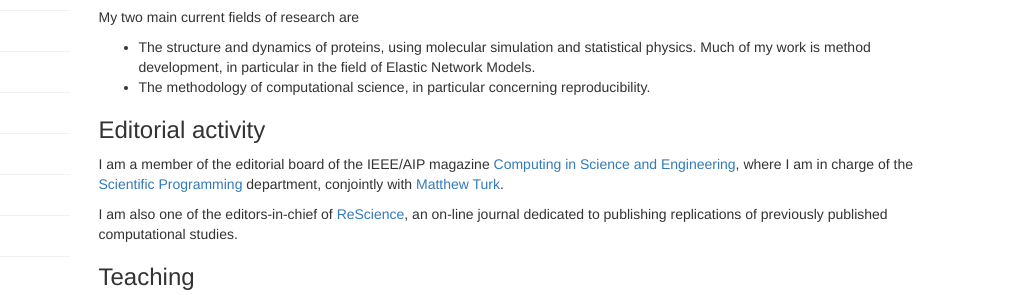
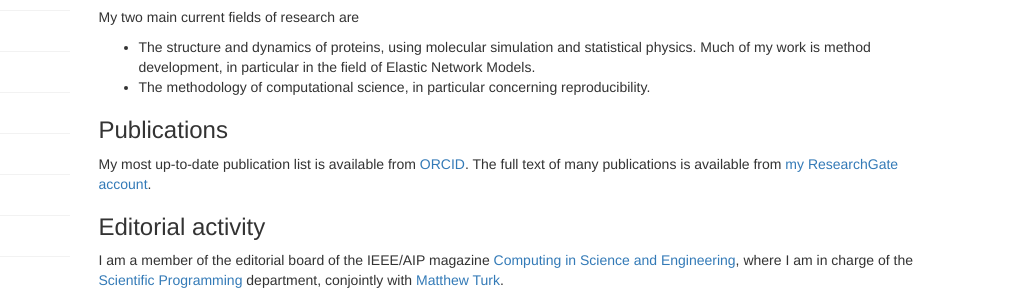
Before and after one commit to khinsen/khinsen.github.io, a plain HTML site: page index.html in a window 1280 px wide. Shown: the part 203-498 px from the top of the page, 264-1280 px from the left. Drawn offline with nearby package versions, Linux system fonts and the light colour scheme; files whose address does not match are found by name.

Commit message:
Add a short section on publications
...because many people don't look at the links on the left!

```diff
--- a/index.html
+++ b/index.html
@@ -73,6 +73,10 @@
           </ul>
           </p>
 
+          <h3>Publications</h3>
+          <p>My most up-to-date publication list is available from <a href="https://orcid.org/0000-0003-0330-9428">ORCID</a>. The full text of many publications is available from <a href="https://www.researchgate.net/profile/Konrad_Hinsen">my ResearchGate account</a>.
+          </p>
+
           <h3>Editorial activity</h3>
           <p>I am a member of the editorial board of the IEEE/AIP magazine <a href="http://cisemagazine.org/">Computing in Science and Engineering</a>, where I am in charge of the <a href="http://scitation.aip.org/rss/content/aip/journal/cise/latestarticles?heading1=Scientific+Programming&fmt=rss">Scientific Programming</a> department, conjointly with <a href="https://sites.google.com/site/matthewturk/">Matthew Turk</a>.
           </p>
```
